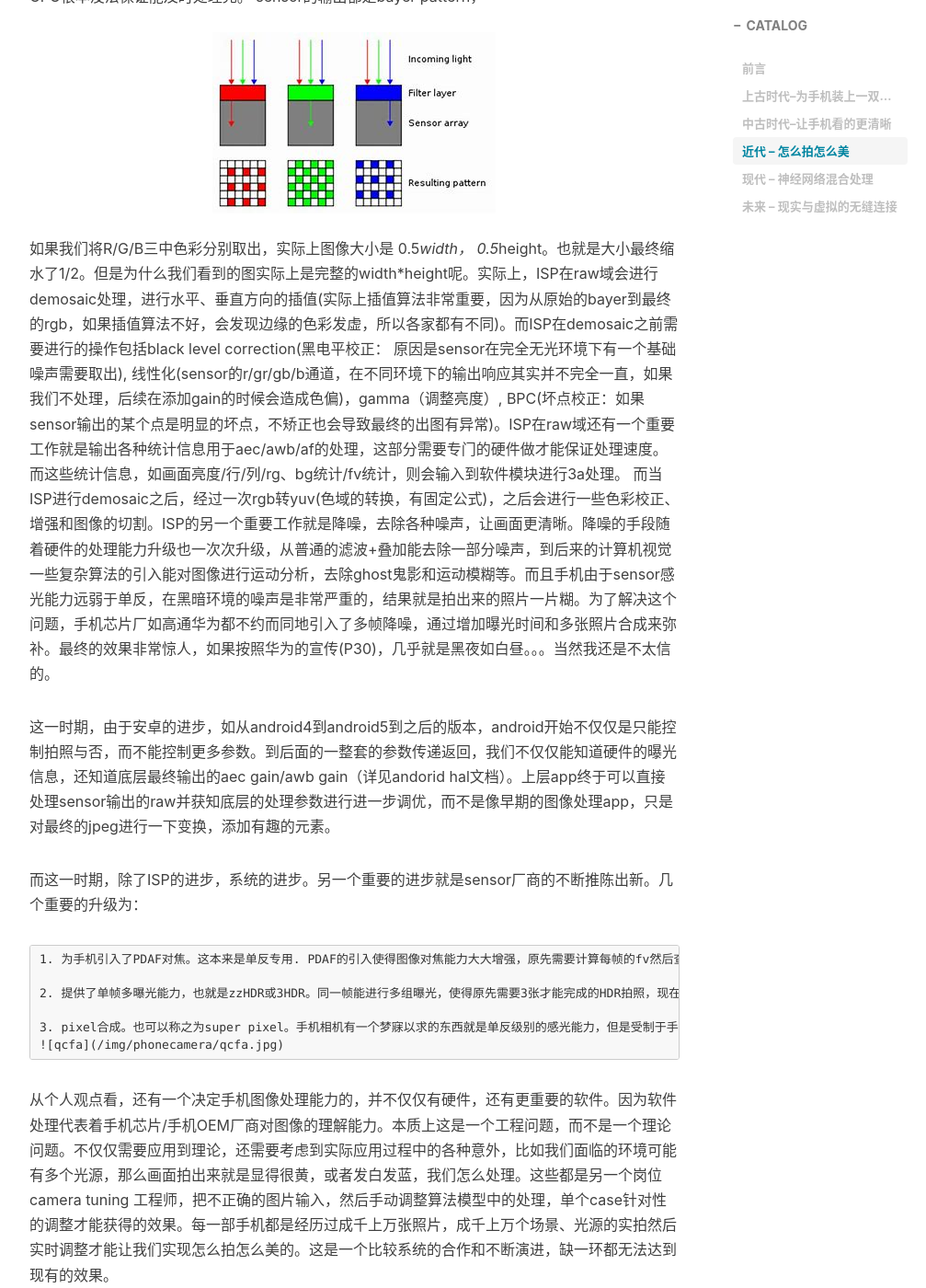
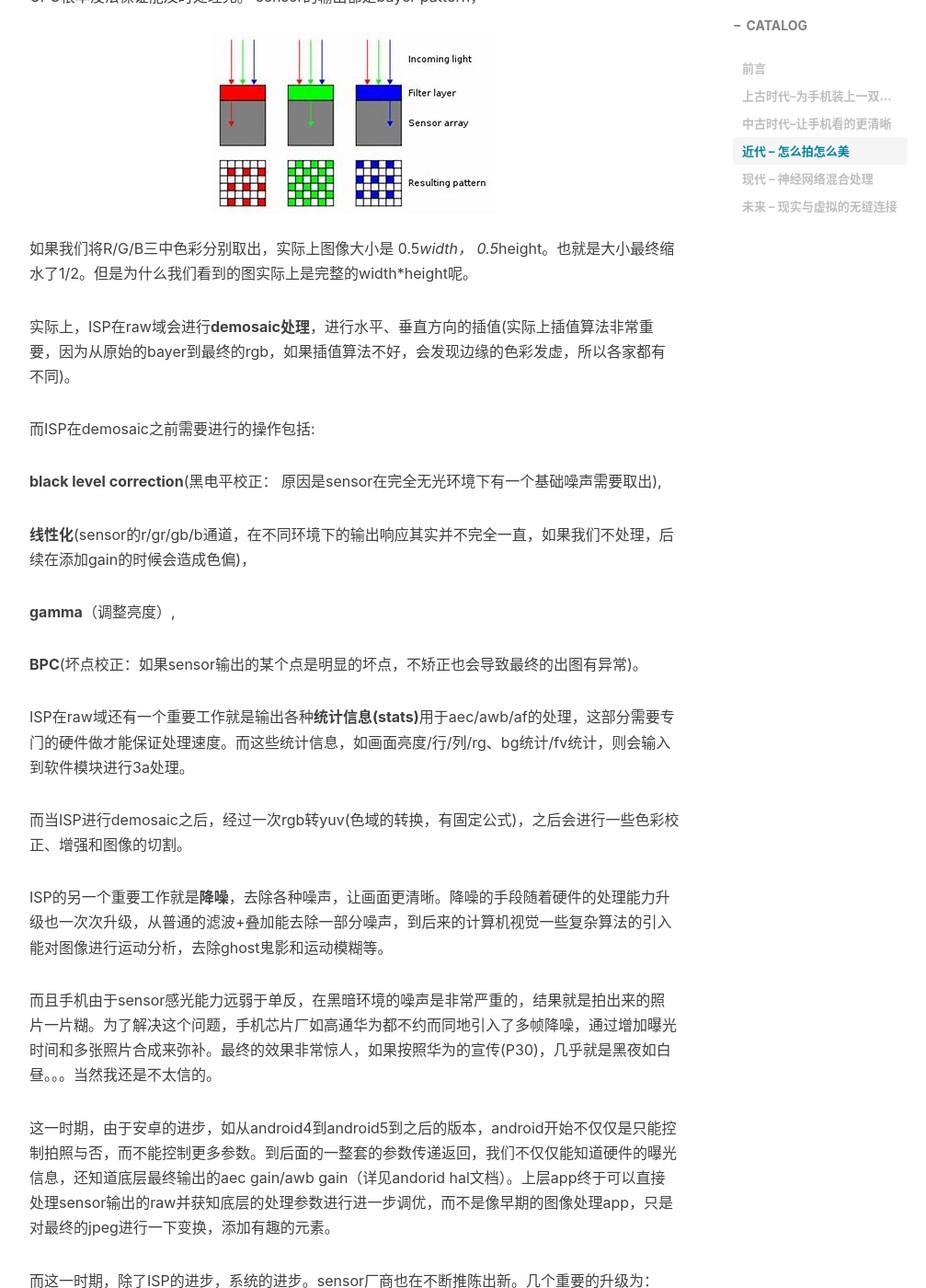
Before and after one commit to kinlin/kinlin.github.io, a Jekyll site: the page built from _posts/2019-04-20-SmartPhoneCameraHistory.md, in a window 1280 px wide and 1400 px high, scrolled down 2435 px. Shown: the whole window at 92% size, without its empty margins (233-1240 px from the left). Built offline with Jekyll 4.4.1, drawn with Linux system fonts in a browser that asks for light colours; nearby versions of some CDN libraries; comment, search, counter and statistics services are not loaded; some of the changed lines change nothing that is shown; some of the changed text lies outside the part shown.

Commit message:
correct smartphonecamerahistory format

```diff
--- a/_posts/2019-04-20-SmartPhoneCameraHistory.md
+++ b/_posts/2019-04-20-SmartPhoneCameraHistory.md
@@ -37,27 +37,55 @@ tags:
 强大的ISP处理能力一直是手机芯片厂商升级的重要卖点。从sensor输出的mipi raw到YUV到最终的jpeg，无一不需要细致的处理，而之所以需要一个专门的ISP处理，是因为当图像太大的时候，采用常规的cpu处理已经来不及了，视频录像时，是要求30帧每秒，而每一帧都需要进行的3a，去噪，CPU根本没法保证能及时处理完。
 sensor的输出都是bayer pattern，
 ![bayer-pattern](/img/phonecamera/bayerpattern.jpg)
-如果我们将R/G/B三中色彩分别取出，实际上图像大小是 0.5*width， 0.5*height。也就是大小最终缩水了1/2。但是为什么我们看到的图实际上是完整的width*height呢。实际上，ISP在raw域会进行demosaic处理，进行水平、垂直方向的插值(实际上插值算法非常重要，因为从原始的bayer到最终的rgb，如果插值算法不好，会发现边缘的色彩发虚，所以各家都有不同)。而ISP在demosaic之前需要进行的操作包括black level correction(黑电平校正： 原因是sensor在完全无光环境下有一个基础噪声需要取出), 线性化(sensor的r/gr/gb/b通道，在不同环境下的输出响应其实并不完全一直，如果我们不处理，后续在添加gain的时候会造成色偏)，gamma（调整亮度）, BPC(坏点校正：如果sensor输出的某个点是明显的坏点，不矫正也会导致最终的出图有异常)。ISP在raw域还有一个重要工作就是输出各种统计信息用于aec/awb/af的处理，这部分需要专门的硬件做才能保证处理速度。而这些统计信息，如画面亮度/行/列/rg、bg统计/fv统计，则会输入到软件模块进行3a处理。
-而当ISP进行demosaic之后，经过一次rgb转yuv(色域的转换，有固定公式)，之后会进行一些色彩校正、增强和图像的切割。ISP的另一个重要工作就是降噪，去除各种噪声，让画面更清晰。降噪的手段随着硬件的处理能力升级也一次次升级，从普通的滤波+叠加能去除一部分噪声，到后来的计算机视觉一些复杂算法的引入能对图像进行运动分析，去除ghost鬼影和运动模糊等。而且手机由于sensor感光能力远弱于单反，在黑暗环境的噪声是非常严重的，结果就是拍出来的照片一片糊。为了解决这个问题，手机芯片厂如高通华为都不约而同地引入了多帧降噪，通过增加曝光时间和多张照片合成来弥补。最终的效果非常惊人，如果按照华为的宣传(P30)，几乎就是黑夜如白昼。。。当然我还是不太信的。
+如果我们将R/G/B三中色彩分别取出，实际上图像大小是 0.5*width， 0.5*height。也就是大小最终缩水了1/2。但是为什么我们看到的图实际上是完整的width*height呢。
+
+实际上，ISP在raw域会进行**demosaic处理**，进行水平、垂直方向的插值(实际上插值算法非常重要，因为从原始的bayer到最终的rgb，如果插值算法不好，会发现边缘的色彩发虚，所以各家都有不同)。
+
+而ISP在demosaic之前需要进行的操作包括:
+
+**black level correction**(黑电平校正： 原因是sensor在完全无光环境下有一个基础噪声需要取出),
+
+**线性化**(sensor的r/gr/gb/b通道，在不同环境下的输出响应其实并不完全一直，如果我们不处理，后续在添加gain的时候会造成色偏)，
+
+**gamma**（调整亮度）,
+
+**BPC**(坏点校正：如果sensor输出的某个点是明显的坏点，不矫正也会导致最终的出图有异常)。
+
+ISP在raw域还有一个重要工作就是输出各种**统计信息(stats)**用于aec/awb/af的处理，这部分需要专门的硬件做才能保证处理速度。而这些统计信息，如画面亮度/行/列/rg、bg统计/fv统计，则会输入到软件模块进行3a处理。
+
+而当ISP进行demosaic之后，经过一次rgb转yuv(色域的转换，有固定公式)，之后会进行一些色彩校正、增强和图像的切割。
+
+ISP的另一个重要工作就是**降噪**，去除各种噪声，让画面更清晰。降噪的手段随着硬件的处理能力升级也一次次升级，从普通的滤波+叠加能去除一部分噪声，到后来的计算机视觉一些复杂算法的引入能对图像进行运动分析，去除ghost鬼影和运动模糊等。
+
+而且手机由于sensor感光能力远弱于单反，在黑暗环境的噪声是非常严重的，结果就是拍出来的照片一片糊。为了解决这个问题，手机芯片厂如高通华为都不约而同地引入了多帧降噪，通过增加曝光时间和多张照片合成来弥补。最终的效果非常惊人，如果按照华为的宣传(P30)，几乎就是黑夜如白昼。。。当然我还是不太信的。
 
 这一时期，由于安卓的进步，如从android4到android5到之后的版本，android开始不仅仅是只能控制拍照与否，而不能控制更多参数。到后面的一整套的参数传递返回，我们不仅仅能知道硬件的曝光信息，还知道底层最终输出的aec gain/awb gain（详见andorid hal文档）。上层app终于可以直接处理sensor输出的raw并获知底层的处理参数进行进一步调优，而不是像早期的图像处理app，只是对最终的jpeg进行一下变换，添加有趣的元素。
 
-而这一时期，除了ISP的进步，系统的进步。另一个重要的进步就是sensor厂商的不断推陈出新。几个重要的升级为：
+而这一时期，除了ISP的进步，系统的进步。sensor厂商也在不断推陈出新。几个重要的升级为：
 
-    1. 为手机引入了PDAF对焦。这本来是单反专用. PDAF的引入使得图像对焦能力大大增强，原先需要计算每帧的fv然后查找最大的那帧，对焦最快也得5帧以上，而pdaf通过pdlib直接可以计算出最清晰位置，理想的情况3帧就能完成对焦(这同时也得归功于cpu处理能力的增强，毕竟pdaf运算量比较大，而到了后期的dual-pd更是恐怖，几乎每帧的运算量都是普通pdaf的10倍以上，因为dual-pd的pd点像素密度是100%).
+1. 为手机引入了PDAF对焦。这本来是单反专用. PDAF的引入使得图像对焦能力大大增强，原先需要计算每帧的fv然后查找最大的那帧，对焦最快也得5帧以上，而pdaf通过pdlib直接可以计算出最清晰位置，理想的情况3帧就能完成对焦(这同时也得归功于cpu处理能力的增强，毕竟pdaf运算量比较大，而到了后期的dual-pd更是恐怖，几乎每帧的运算量都是普通pdaf的10倍以上，因为dual-pd的pd点像素密度是100%).
 
-    2. 提供了单帧多曝光能力，也就是zzHDR或3HDR。同一帧能进行多组曝光，使得原先需要3张才能完成的HDR拍照，现在只需要更少的帧数。还可以在预览时就使用，这直接提升了画面的动态范围，提升了成片的表现力。
+2. 提供了单帧多曝光能力，也就是zzHDR或3HDR。同一帧能进行多组曝光，使得原先需要3张才能完成的HDR拍照，现在只需要更少的帧数。还可以在预览时就使用，这直接提升了画面的动态范围，提升了成片的表现力。
 
-    3. pixel合成。也可以称之为super pixel。手机相机有一个梦寐以求的东西就是单反级别的感光能力，但是受制于手机空间，实际像素大小虽然一直在进步，依旧难以达到单反级别。于是sensor厂商用了一个非常创造性的思路，如果单个像素感光能力不够，我们能不能合并呢？这就是现在非常火热的4800w像素QCFA sensor。光线好时就是4800w，而光线差的时候，就合并周围的像素, 提升感光能力。(也许这个思路的提出还有一个因素就是先驱HTC super pixel在2007年的失败。2um的像素尺寸但是只有400m像素，即便怎么宣传，估计普遍被认为不如800w的普通sensor。毕竟当时的市场并不能完全理解这么复杂的概念)
-    ![qcfa](/img/phonecamera/qcfa.jpg)
+3. pixel合成。也可以称之为super pixel。手机相机有一个梦寐以求的东西就是单反级别的感光能力，但是受制于手机空间，实际像素大小虽然一直在进步，依旧难以达到单反级别。于是sensor厂商用了一个非常创造性的思路，如果单个像素感光能力不够，我们能不能合并呢？这就是现在非常火热的4800w像素QCFA sensor。光线好时就是4800w，而光线差的时候，就合并周围的像素, 提升感光能力。(也许这个思路的提出还有一个因素就是先驱HTC super pixel在2007年的失败。2um的像素尺寸但是只有400m像素，即便怎么宣传，估计普遍被认为不如800w的普通sensor。毕竟当时的市场并不能完全理解这么复杂的概念)
 
-从个人观点看，还有一个决定手机图像处理能力的，并不仅仅有硬件，还有更重要的软件。因为软件处理代表着手机芯片/手机OEM厂商对图像的理解能力。本质上这是一个工程问题，而不是一个理论问题。不仅仅需要应用到理论，还需要考虑到实际应用过程中的各种意外，比如我们面临的环境可能有多个光源，那么画面拍出来就是显得很黄，或者发白发蓝，我们怎么处理。这些都是另一个岗位camera tuning 工程师，把不正确的图片输入，然后手动调整算法模型中的处理，单个case针对性的调整才能获得的效果。每一部手机都是经历过成千上万张照片，成千上万个场景、光源的实拍然后实时调整才能让我们实现怎么拍怎么美的。这是一个比较系统的合作和不断演进，缺一环都无法达到现有的效果。
+![qcfa](/img/phonecamera/qcfa.jpg)
+
+从个人观点看，还有一个决定手机图像处理能力的，并不仅仅有硬件，还有更重要的软件。因为软件处理代表着手机芯片/手机OEM厂商对图像的理解能力。
+**本质上这是一个工程问题，而不是一个理论问题。**
+不仅仅需要应用到理论，还需要考虑到实际应用过程中的各种意外，比如我们面临的环境可能有多个光源，那么画面拍出来就是显得很黄，或者发白发蓝，我们怎么处理。这些都是另一个岗位camera tuning 工程师，把不正确的图片输入，然后手动调整算法模型中的处理，单个case针对性的调整才能获得的效果。
+
+每一部手机都是经历过成千上万张照片，成千上万个场景、光源的实拍然后实时调整才能让我们实现怎么拍怎么美的。这是一个比较系统的合作和不断演进，缺一环都无法达到现有的效果。
 
 ### 现代 -- 神经网络混合处理
-现在的神经网络大火，手机厂商更是无法视而不见。神经网络本质是一个黑箱，通过tagged data训练出一个模型然后应用。这种处理方式与传统的手机厂商是迥异的。我们更多的是从应用侧(app)看到其应用。但是实时的在底层处理，目前应该还没有(P30 拍月亮这件事让我存疑，但是即便那是真的也是上层底层配合，而不是存粹的底层处理)。因为神经网络能解决对不对的问题，也就是这个场景看起来是不是正常的问题，它可以通过已有的数据猜，但是它无法解决**个人喜好**的问题。每一张自拍即便色彩都是ok的，但是对于有些人可能更喜欢偏粉偏可爱的画风。而且对于传统的处理方式，每次结果其实都相对确定，而神经网络，感觉目前还不能完全取代现有的isp。但是它可以作为ISP的一个重要补充，毕竟现在的终端已经有那么强大的计算、推断能力，完全可能衍生出一些新玩法。
+现在的神经网络大火，手机厂商更是无法视而不见。
+神经网络本质是一个黑箱，通过tagged data训练出一个模型然后应用。这种处理方式与传统的手机厂商是迥异的。我们更多的是从应用侧(app)看到其应用。但是实时的在底层处理，目前应该还没有(P30 拍月亮这件事让我存疑，但是即便那是真的也是上层底层配合，而不是存粹的底层处理)。因为神经网络能解决对不对的问题，也就是这个场景看起来是不是正常的问题，它可以通过已有的数据猜，但是它无法解决**个人喜好**的问题。每一张自拍即便色彩都是ok的，但是对于有些人可能更喜欢偏粉偏可爱的画风。而且对于传统的处理方式，每次结果其实都相对确定，而神经网络，感觉目前还不能完全取代现有的isp。但是它可以作为ISP的一个重要补充，毕竟现在的终端已经有那么强大的计算、推断能力，完全可能衍生出一些新玩法。
 
+而computer version计算机视觉的算法也越来越多的被引入。比如在录像时跟踪一个移动的物体，就需要计算机视觉提取目标信息然后设置AF/AEC ROI，进行跟踪。现在的硬件已经能非常好的支持cv操作，比如qualcomm的fastcv, 这会越来越多的在底层应用，进行边缘提取，已经画面目标的一些增强操作。
+
+混合采用多种技术成为主流。无论是手机厂商还是在应用侧。
 ### 未来 -- 现实与虚拟的无缝连接
 未来的进化，其实需要所有人思考，我们到底希望看到的是一个真实的世界还是一个你所希望看到的但并不一定真实的世界?
-![touhaowanjia](/img/phonecamear/touhaowanjia.jpg)
+![touhaowanjia](/img/phonecamera/touhaowanjia.jpg)
 
 这里借用电影<<头号玩家>>的意思就是，随着技术的进步（cpu、gpu、isp、5G），我们看到的并不是从sensor里直接感知的图像，而是经过一轮又一轮处理的图。我们每个人都有投票权，决定未来看到的是什么。
```
